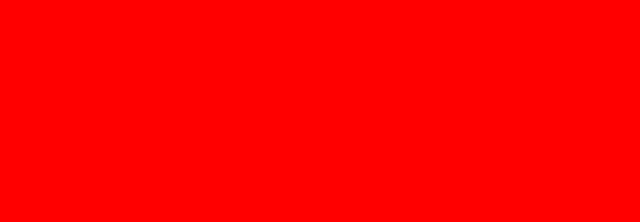
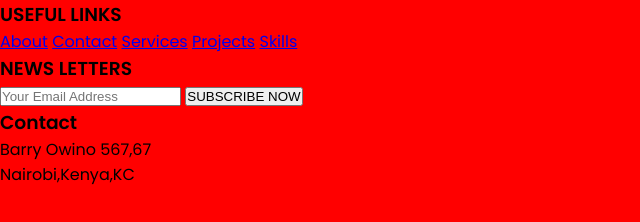
Before and after one commit to Barry-owino/Footer1, a plain HTML site: page index.html in a window 1280 px wide. Shown: the whole page, without its empty margins (0-640 px from the left). Drawn offline with Linux system fonts and the light colour scheme.

Commit message:
added the html layout of the footer

```diff
--- a/index.html
+++ b/index.html
@@ -8,9 +8,34 @@
   <link rel="preconnect" href="https://fonts.gstatic.com" crossorigin>
   <link href="https://fonts.googleapis.com/css2?family=Poppins:ital,wght@0,200;0,300;0,400;0,500;0,600;1,100;1,300;1,400;1,600&family=Roboto:ital,wght@0,100;0,300;1,300&display=swap" rel="stylesheet">
   <link rel="stylesheet" href="style.css">
-  <title>Footer</title>
+  <title>Footer Design|DbarryCK</title>
 </head>
 <body>
+  <div class="footer">
+
+    <div class="col-1">
+      <h3>USEFUL LINKS</h3>
+      <a href="#">About</a>
+      <a href="#">Contact</a>
+      <a href="#">Services</a>
+      <a href="#">Projects</a>
+      <a href="#">Skills</a>
+    </div>
+
+
+    <div class="col-2">
+      <h3>NEWS LETTERS</h3>
+      <form>
+        <input type="text" placeholder="Your Email Address">
+        <button>SUBSCRIBE NOW</button>
+      </form>
+    </div>
+
+    <div class="col-3">
+      <h3>Contact</h3>
+      <p>Barry Owino 567,67 <br>Nairobi,Kenya,KC</p>
+    </div>
+  </div>
 
 </body>
 </html>
```
